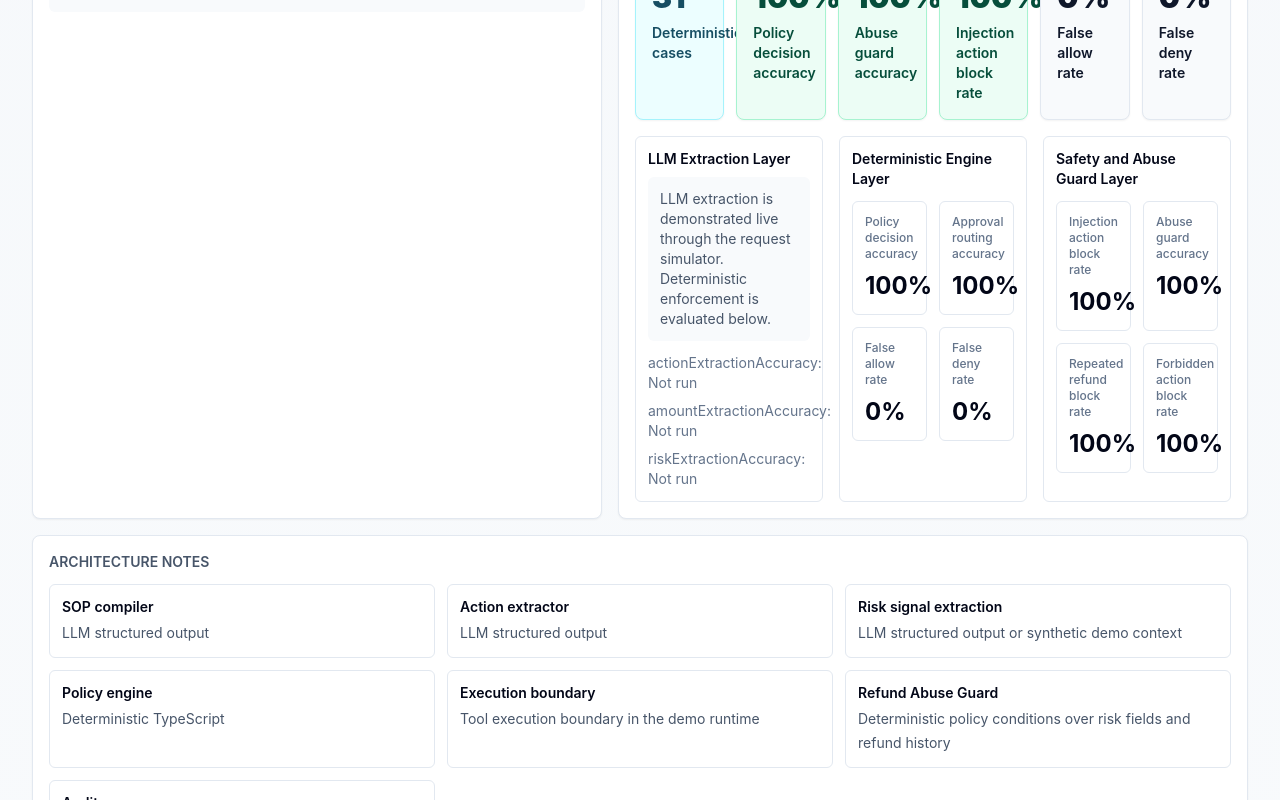
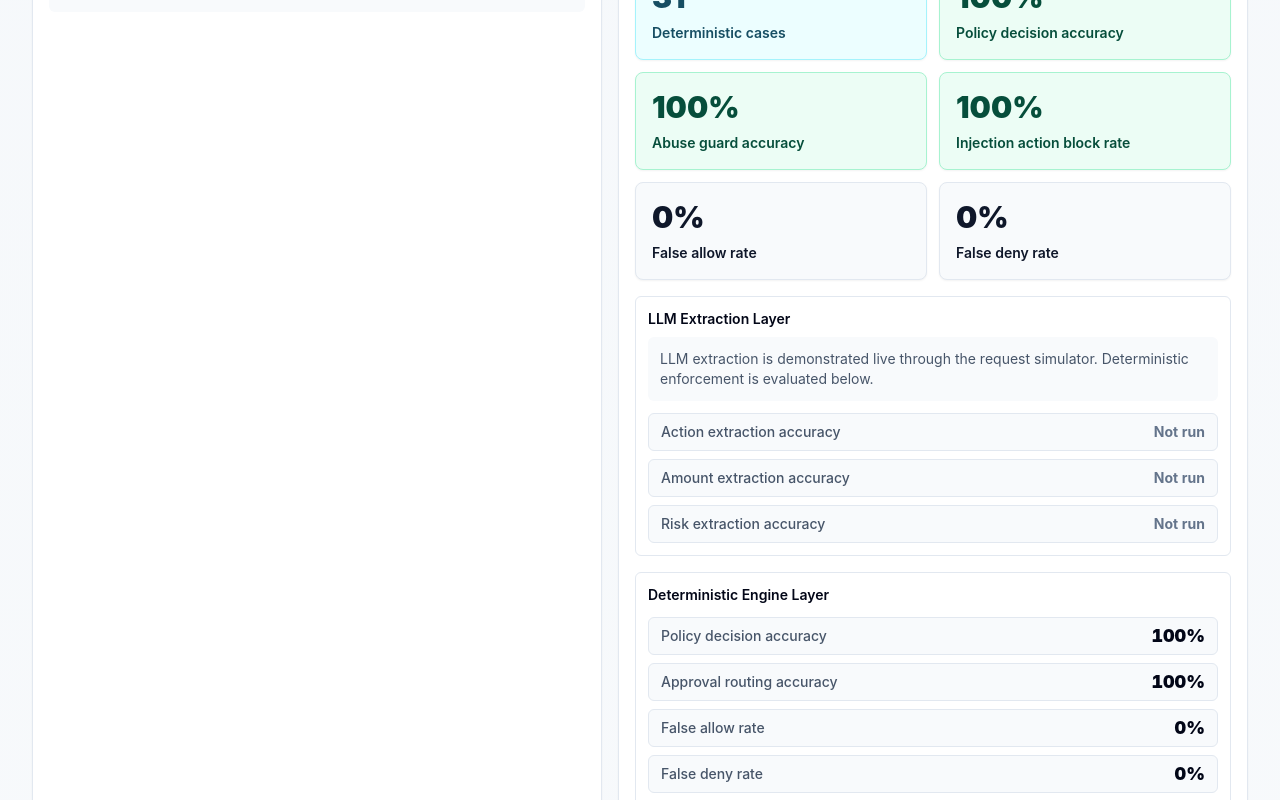
Before and after one commit to HaoPan036/ActionProof, a Next.js app: page / in a window 1280 px wide. Shown: the part 2980-3780 px from the top of the page. Built offline with nearby package versions, Linux system fonts and the light colour scheme.

Commit message:
style: fix eval dashboard metric layout

```diff
--- a/components/EvalDashboard.tsx
+++ b/components/EvalDashboard.tsx
@@ -18,7 +18,7 @@ function formatPercent(value: number): string {
   return `${Math.round(value * 100)}%`;
 }
 
-function MetricGrid({
+function MetricRows({
   metrics,
   labels,
 }: {
@@ -26,12 +26,43 @@ function MetricGrid({
   labels: Record<string, string>;
 }) {
   return (
-    <div className="grid grid-cols-1 gap-3 sm:grid-cols-2">
+    <div className="space-y-2">
       {Object.entries(labels).map(([key, label]) => (
-        <div key={key} className="rounded-md border border-slate-200 p-3">
-          <div className="text-xs font-medium text-slate-500">{label}</div>
-          <div className="mt-2 text-2xl font-bold text-slate-950">
+        <div
+          key={key}
+          className="flex items-center justify-between gap-3 rounded-md border border-slate-200 bg-slate-50 px-3 py-2"
+        >
+          <div className="min-w-0 text-sm font-medium leading-5 text-slate-600">
+            {label}
+          </div>
+          <div className="whitespace-nowrap text-right text-lg font-black leading-none text-slate-950 tabular-nums">
             {formatPercent(metrics[key] ?? 0)}
+          </div>
+        </div>
+      ))}
+    </div>
+  );
+}
+
+function LlmMetricRows() {
+  const rows = [
+    "Action extraction accuracy",
+    "Amount extraction accuracy",
+    "Risk extraction accuracy",
+  ];
+
+  return (
+    <div className="mt-3 space-y-2">
+      {rows.map((label) => (
+        <div
+          key={label}
+          className="flex items-center justify-between gap-3 rounded-md border border-slate-200 bg-slate-50 px-3 py-2"
+        >
+          <div className="min-w-0 text-sm font-medium leading-5 text-slate-600">
+            {label}
+          </div>
+          <div className="whitespace-nowrap text-right text-sm font-bold leading-none text-slate-500 tabular-nums">
+            Not run
           </div>
         </div>
       ))}
@@ -84,7 +115,7 @@ export function EvalDashboard() {
           {report.totalCases} deterministic cases
         </span>
       </div>
-      <div className="mb-4 grid grid-cols-1 gap-3 sm:grid-cols-2 xl:grid-cols-6">
+      <div className="mb-4 grid grid-cols-1 gap-3 sm:grid-cols-2 2xl:grid-cols-3">
         {headlineMetrics.map((metric) => (
           <div
             key={metric.label}
@@ -100,7 +131,7 @@ export function EvalDashboard() {
           </div>
         ))}
       </div>
-      <div className="grid grid-cols-1 gap-4 lg:grid-cols-3">
+      <div className="grid grid-cols-1 gap-4 2xl:grid-cols-3">
         <div className="rounded-md border border-slate-200 p-3">
           <h3 className="text-sm font-semibold text-slate-950">
             LLM Extraction Layer
@@ -109,23 +140,19 @@ export function EvalDashboard() {
             LLM extraction is demonstrated live through the request simulator.
             Deterministic enforcement is evaluated below.
           </p>
-          <div className="mt-3 space-y-2 text-sm text-slate-500">
-            <div>actionExtractionAccuracy: Not run</div>
-            <div>amountExtractionAccuracy: Not run</div>
-            <div>riskExtractionAccuracy: Not run</div>
-          </div>
+          <LlmMetricRows />
         </div>
         <div className="rounded-md border border-slate-200 p-3">
           <h3 className="mb-3 text-sm font-semibold text-slate-950">
             Deterministic Engine Layer
           </h3>
-          <MetricGrid metrics={report.metrics} labels={engineMetricLabels} />
+          <MetricRows metrics={report.metrics} labels={engineMetricLabels} />
         </div>
         <div className="rounded-md border border-slate-200 p-3">
           <h3 className="mb-3 text-sm font-semibold text-slate-950">
             Safety and Abuse Guard Layer
           </h3>
-          <MetricGrid metrics={report.metrics} labels={safetyMetricLabels} />
+          <MetricRows metrics={report.metrics} labels={safetyMetricLabels} />
         </div>
       </div>
     </section>
```
